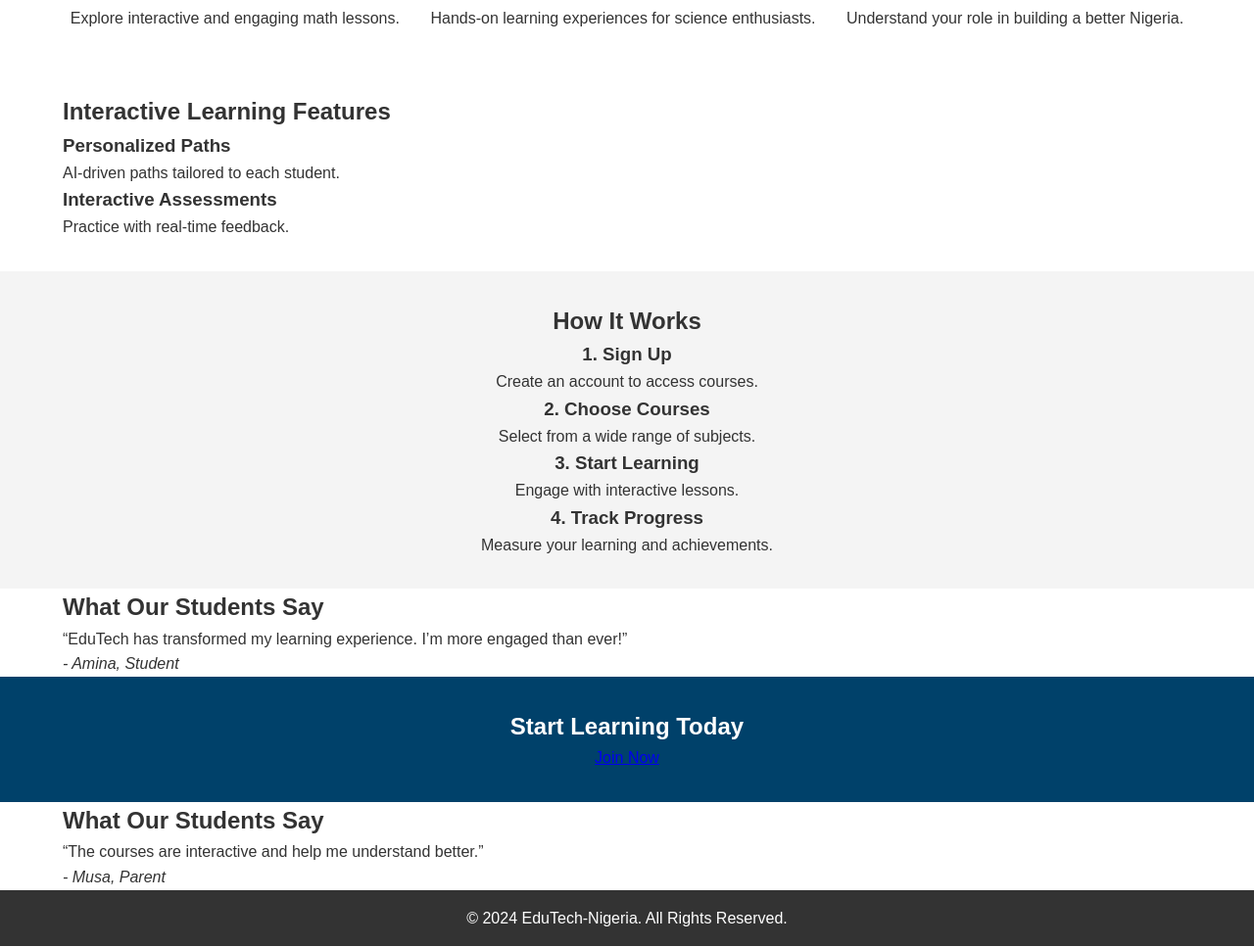
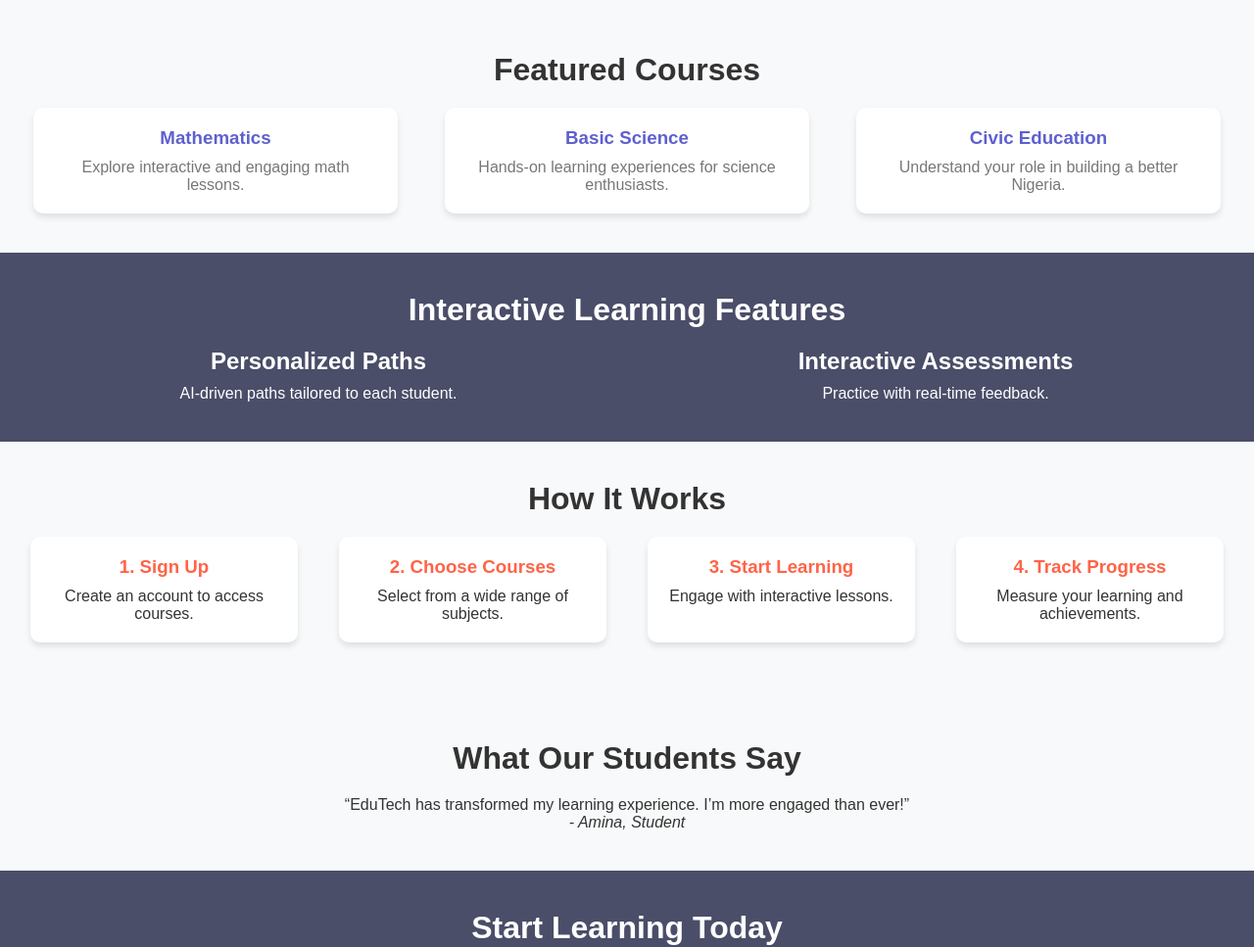
Before and after one commit to Odunsih/EduTech-Nigeria.github.io, a plain HTML site: page homepage.html in a window 1280 px wide. Shown: the part 660-1627 px from the top of the page at 98% size. Drawn offline with Linux system fonts and the light colour scheme.

Commit message:
Update homepage.css

```diff
--- a/homepage.css
+++ b/homepage.css
@@ -1,164 +1,263 @@
-/* General Reset and Styling */
+/* General Styling */
 * {
     margin: 0;
     padding: 0;
     box-sizing: border-box;
-    font-family: Arial, sans-serif;
 }
 
 body {
-    line-height: 1.6;
+    font-family: Arial, sans-serif;
+    background-color: #f8f9fa;
     color: #333;
 }
 
-.container {
-    width: 90%;
-    max-width: 1200px;
-    margin: auto;
+/* Navigation Bar */
+.navbar {
+    background-color: #4a4e69;
+    padding: 20px 40px;
+    box-shadow: 0 4px 6px rgba(0, 0, 0, 0.1);
 }
 
-/* Navbar */
-.navbar {
-    background-color: #00416A;
-    padding: 1rem 0;
-    color: #fff;
+.navbar .container {
+    display: flex;
+    justify-content: space-between;
+    align-items: center;
 }
 
-.navbar .logo {
-    font-size: 1.5rem;
+.logo {
+    font-size: 2.8rem;
+    color: #fff;
     font-weight: bold;
+    font-family: system-ui, -apple-system, BlinkMacSystemFont, 'Segoe UI', Roboto, Oxygen, Ubuntu, Cantarell, 'Open Sans', 'Helvetica Neue', sans-serif;
 }
 
-.navbar nav ul {
+.nav-links {
     list-style: none;
     display: flex;
-    gap: 1rem;
+    gap: 15px;
 }
 
-.li:hover {
-    color: antiquewhite
+.nav-links .li {
+    color: #333;
+    text-decoration: none;
+    font-weight: bold;
+    padding: 10px;
 }
 
-.li {
+.nav-links .li {
     color: white;
     text-decoration: none;
 
 }
 
-.auth-buttons .btn-login,
-.auth-buttons .btn-signup {
-    margin-left: 1rem;
+.nav-links .li:hover {
+    color: #5e60ce;
 }
 
 /* Hero Section */
 .hero-section {
-    background: url('nig.webp') no-repeat center center/cover;
-    color: white;
+    background: url(WhatsApp\ Image\ 2.jpg) no-repeat center center/cover;
+    color: #fff;
+    padding: 120px 20px;
     text-align: center;
-    padding: 100px 20px;
 }
 
 .hero-section h2 {
-    font-size: 2.5rem;
+    font-size: 3.5rem;
+    color: #ff6347;
+    margin-bottom: 20px;
 }
 
-.hero-section .btn-primary,
-.hero-section .btn-secondary {
-    margin: 1rem;
+.hero-section p {
+    font-size: 1.6rem;
+    margin-bottom: 20px;
+}
 
+.btn-primary, .btn-secondary {
+    padding: 15px 30px;
+    border-radius: 5px;
+    text-decoration: none;
+    color: #fff;
+    font-weight: bold;
+    margin: 0 10px;
     font-size: 20px;
+}
 
+.btn-primary {
+    background-color: #5e60ce;
 }
+
+.btn-secondary {
+    background-color: #ff6347;
+}
+
+/* .chatResponse{
+    background-color: #f8f9fa;
+} */
 
 /* About Section */
 .about-section {
-    background-color: #f4f4f4;
-    padding: 2rem 0;
+    padding: 40px 20px;
+    text-align: center;
+    background-color: #f8f9fa;
+}
+
+.about-section h2 {
+    font-size: 2rem;
+    color: #333;
+    margin-bottom: 20px;
+}
+
+/* Featured Courses Section */
+.courses-section {
+    padding: 40px 20px;
     text-align: center;
 }
 
-/* Courses Section */
-.courses-section {
-    padding: 2rem 0;
-    text-align: center;
+.courses-section h2 {
+    font-size: 2rem;
+    margin-bottom: 20px;
+    color: #333;
 }
 
 .course-cards {
     display: flex;
     justify-content: space-around;
-    gap: 1rem;
+    gap: 20px;
+}
+
+.course-card {
+    background-color: #fff;
+    border-radius: 10px;
+    box-shadow: 0 4px 6px rgba(0, 0, 0, 0.1);
+    padding: 20px;
+    width: 30%;
+    text-align: center;
+}
+
+.course-card h3 {
+    color: #5e60ce;
+    margin-bottom: 10px;
+}
+
+.course-card p {
+    color: #777;
 }
 
 /* Features Section */
 .features-section {
-    padding: 2rem 0;
+    background-color: #4a4e69;
+    color: #fff;
+    padding: 40px 20px;
 }
 
-/* How It Works */
+.features-section h2 {
+    font-size: 2rem;
+    text-align: center;
+    margin-bottom: 20px;
+}
+
+.features-grid {
+    display: flex;
+    justify-content: space-around;
+    gap: 20px;
+}
+
+.feature {
+    text-align: center;
+    width: 45%;
+}
+
+.feature h3 {
+    font-size: 1.5rem;
+    margin-bottom: 10px;
+}
+
+/* How It Works Section */
 .how-it-works-section {
-    background-color: #f4f4f4;
-    padding: 2rem 0;
+    padding: 40px 20px;
     text-align: center;
+}
+
+.how-it-works-section h2 {
+    font-size: 2rem;
+    margin-bottom: 20px;
+}
+
+.steps {
+    display: flex;
+    justify-content: space-around;
+    gap: 20px;
+    flex-wrap: wrap;
+}
+
+.step {
+    width: 22%;
+    background-color: #fff;
+    border-radius: 10px;
+    padding: 20px;
+    box-shadow: 0 4px 6px rgba(0, 0, 0, 0.1);
+    margin-bottom: 20px;
+}
+
+.step h3 {
+    color: #ff6347;
+    margin-bottom: 10px;
+}
+
+/* Testimonials Section */
+.testimonials-section {
+    background-color: #f8f9fa;
+    padding: 40px 20px;
+    text-align: center;
+}
+
+.testimonials-section h2 {
+    font-size: 2rem;
+    color: #333;
+    margin-bottom: 20px;
+}
+
+.testimonial {
+    width: 60%;
+    margin: 0 auto;
+    padding: 20px;
+    border-radius: 10px;
+    background-color: #fff;
+    box-shadow: 0 4px 6px rgba(0, 0, 0, 0.1);
+}
+
+.testimonial p {
+    font-size: 1rem;
+    color: #777;
+}
+
+.testimonial cite {
+    font-size: 0.9rem;
+    color: #5e60ce;
 }
 
 /* CTA Section */
 .cta-section {
-    background-color: #00416A;
+    background-color: #4a4e69;
     color: #fff;
-    padding: 2rem 0;
+    padding: 40px 20px;
     text-align: center;
 }
 
-/* Hamburger menu styling */
-.nav-toggle {
-    display: none;
-    flex-direction: column;
-    gap: 4px;
-    cursor: pointer;
+.cta-section h2 {
+    font-size: 2rem;
+    margin-bottom: 20px;
 }
 
-.nav-toggle .bar {
-    width: 25px;
-    height: 3px;
-    background-color: #fff;
+.cta-section .btn-primary {
+    background-color: #ff6347;
 }
 
-/* Show hamburger menu only on small screens */
-@media (max-width: 768px) {
-    .nav-toggle {
-        display: flex;
-    }
-    .nav-links {
-        display: none;
-    }
-    .nav-links.active {
-        display: block;
-    }
-}
-/* Style testimonials to stack and be hidden initially */
-
-.testimonial {
-
-    display: none;
-
-}
-
-.testimonial:first-child {
-
-    display: block;
-
-}
 /* Footer */
 .footer {
     background-color: #333;
     color: #fff;
-    padding: 1rem 0;
+    padding: 20px;
     text-align: center;
 }
-
-/* Responsive */
-@media (max-width: 768px) {
-    .course-cards, .features-grid, .steps {
-        flex-direction: column;
-    }
-}
```
